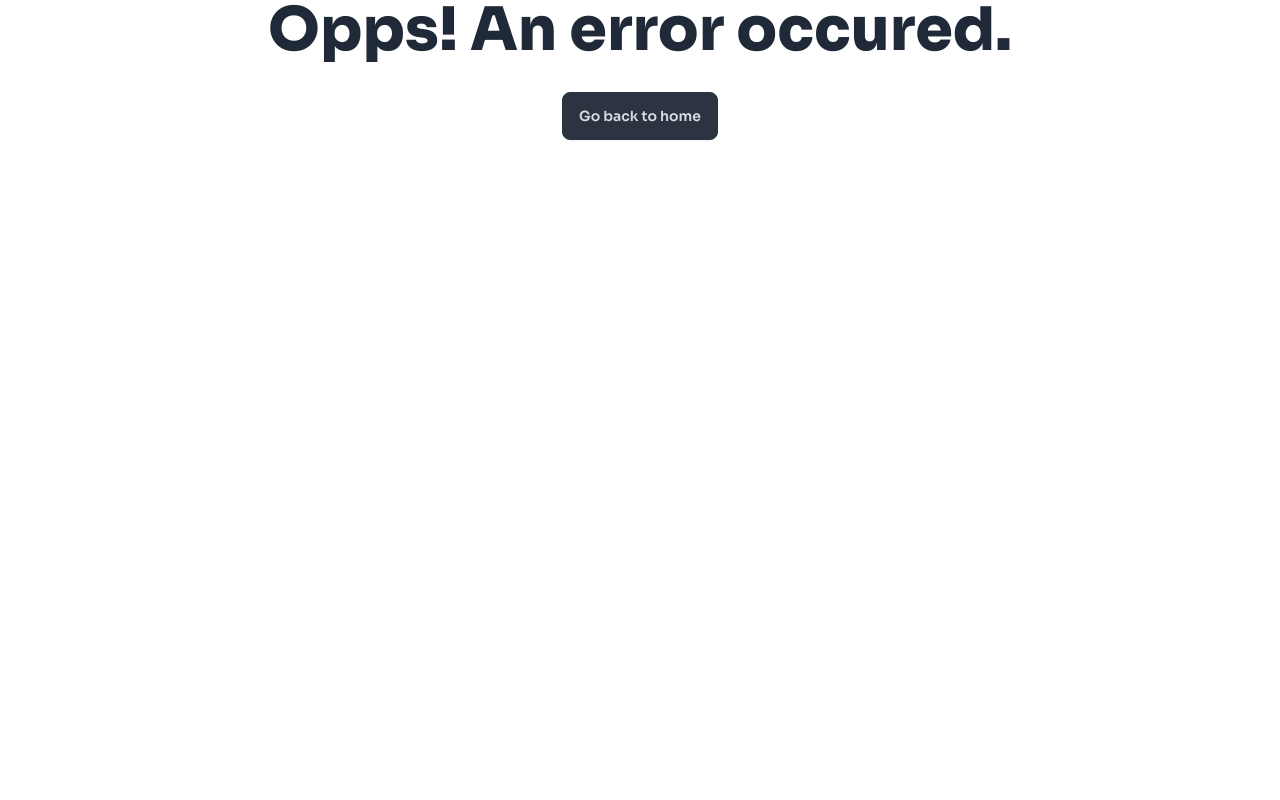
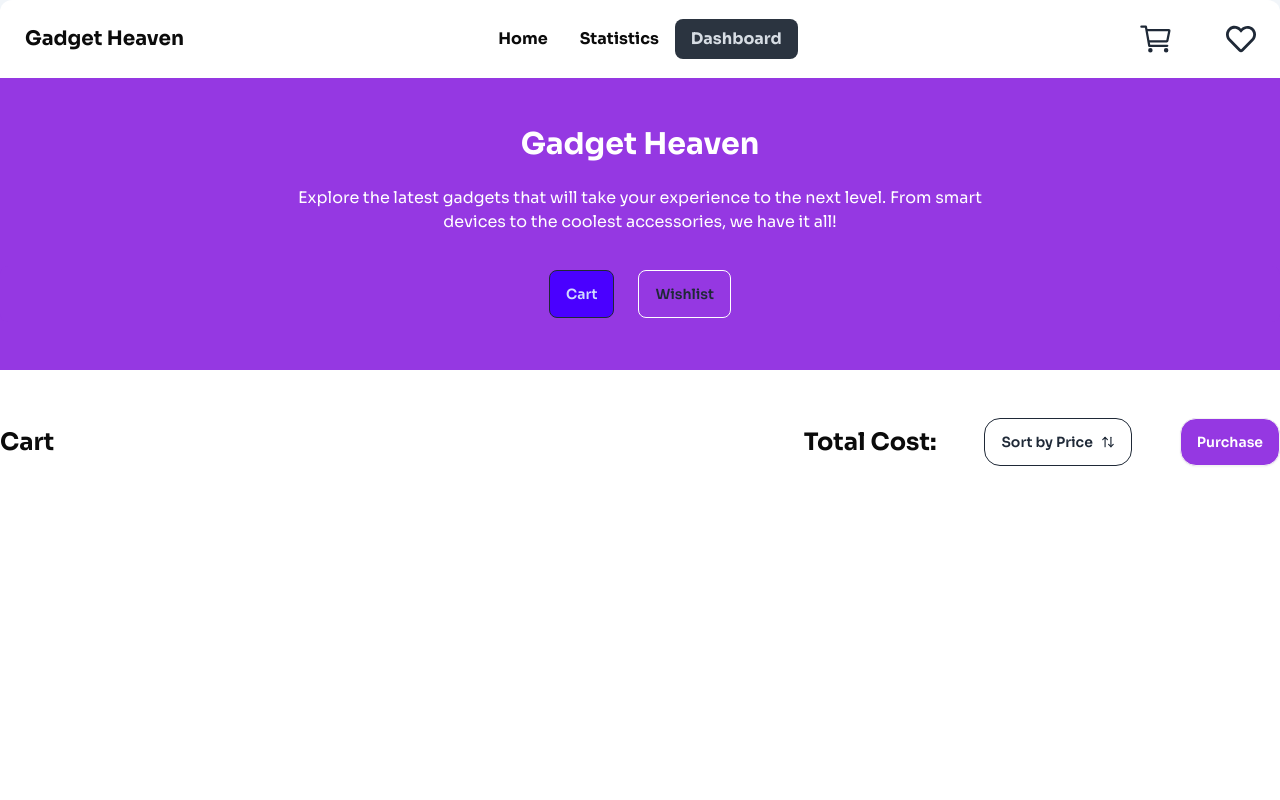
Before and after one commit to programming-hero-web-course-4/b10a8-gadget-heaven-Najmul-Shaon, a React (Vite) app: page /dashboard/cart in a window 1280 px wide. Shown: the top 800 px of the page. Built offline with nearby package versions, Linux system fonts and the light colour scheme.

Commit message:
cart and wishlist added

```diff
--- /dev/null
+++ b/src/Component/Cart/Cart.jsx
@@ -0,0 +1,36 @@
+import React, { useEffect, useState } from "react";
+import { getCartItems } from "../Utility/Utility";
+import { LuArrowUpDown } from "react-icons/lu";
+import CartCard from "../CartCard/CartCard";
+
+const Cart = () => {
+  const [cartProducts, setCartProducts] = useState([]);
+  useEffect(() => {
+    const cartItems = getCartItems();
+    setCartProducts(cartItems);
+  }, []);
+
+  return (
+    <div>
+      <div className="flex items-center justify-between my-12">
+        <h5 className="font-bold text-2xl text-black_color">Cart</h5>
+        <div className="flex items-center space-x-12">
+          <h5 className="text-black_color text-2xl font-bold">Total Cost:</h5>
+          <button className="btn btn-outline rounded-2xl">
+            Sort by Price <LuArrowUpDown></LuArrowUpDown>
+          </button>
+          <button className="btn bg-primary_color rounded-2xl text-white">
+            Purchase
+          </button>
+        </div>
+      </div>
+      <div className="flex flex-col gap-6">
+        {cartProducts.map((cartProduct, i) => (
+          <CartCard key={i} cartProduct={cartProduct}></CartCard>
+        ))}
+      </div>
+    </div>
+  );
+};
+
+export default Cart;
--- /dev/null
+++ b/src/Component/CartCard/CartCard.jsx
@@ -0,0 +1,31 @@
+import { TiDeleteOutline } from "react-icons/ti";
+
+const CartCard = ({ cartProduct }) => {
+  const { product_image, description, price, product_title } = cartProduct;
+  console.log(cartProduct);
+  return (
+    <div className="flex justify-between p-8 bg-base-200 rounded-xl">
+      <div className="flex gap-6">
+        <figure className="w-64">
+          <img className="w-full rounded-xl" src={product_image} alt="" />
+        </figure>
+        <div className="flex flex-col justify-evenly">
+          <h3 className="font-semibold text-black_color text-2xl">
+            {product_title}
+          </h3>
+          <p className="font-normal text-lg text-black_color/60">
+            {description}
+          </p>
+          <p className="font-semibold text-xl text-black_color/80">
+            Price: {price}
+          </p>
+        </div>
+      </div>
+      <div className="flex text-3xl text-orange-400">
+        <TiDeleteOutline></TiDeleteOutline>
+      </div>
+    </div>
+  );
+};
+
+export default CartCard;
--- a/src/Component/Category/Category.jsx
+++ b/src/Component/Category/Category.jsx
@@ -14,7 +14,7 @@ const Category = ({ categories }) => {
           key={i}
           role="tab"
           className={({ isActive }) =>
-            `tab btn w-36 ${isActive ? "tab-active" : ""} `
+            `tab btn w-full ${isActive ? "tab-active" : ""} `
           }
         >
           {category.category}
--- a/src/Component/Dashboard/Dashboard.jsx
+++ b/src/Component/Dashboard/Dashboard.jsx
@@ -1,15 +1,50 @@
 import React from "react";
+import { NavLink, Outlet } from "react-router-dom";
 
 const Dashboard = () => {
   return (
-    <div>
-      <div className="text-center space-y-6 py-8">
-        <h3 className="font-bold text-3xl text-white">Gadget Heaven</h3>
-        <p className="font-normal text-black_color/60 text-base w-7/12 mx-auto">
-          Leading the way in cutting-edge technology and innovation.
-        </p>
+    <>
+      <div className="container mx-auto bg-primary_color py-12">
+        <div className="text-center space-y-6">
+          <h3 className="font-bold text-3xl text-white">Gadget Heaven</h3>
+          <p className="font-normal text-white text-base w-7/12 mx-auto">
+            Explore the latest gadgets that will take your experience to the
+            next level. From smart devices to the coolest accessories, we have
+            it all!
+          </p>
+        </div>
+        <div
+          role="tablist"
+          className="tabs tabs-boxed flex gap-6 justify-center bg-primary_color mt-8"
+        >
+          <NavLink
+            to="/dashboard/cart"
+            role="tab"
+            className={({ isActive }) =>
+              `tab btn btn-outline border border-white ${
+                isActive ? "tab-active" : ""
+              } `
+            }
+          >
+            Cart
+          </NavLink>
+          <NavLink
+            to="/dashboard/wishlist"
+            role="tab"
+            className={({ isActive }) =>
+              `tab btn btn-outline border border-white ${
+                isActive ? "tab-active" : ""
+              } `
+            }
+          >
+            Wishlist
+          </NavLink>
+        </div>
       </div>
-    </div>
+      <div>
+        <Outlet></Outlet>
+      </div>
+    </>
   );
 };
 
--- /dev/null
+++ b/src/Component/Wishlist/Wishlist.jsx
@@ -0,0 +1,25 @@
+import React, { useEffect, useState } from "react";
+import { getWishtItems } from "../Utility/Utility";
+import WishlistCard from "../WishlistCard/WishlistCard";
+
+const Wishlist = () => {
+  const [wishProducts, setWishProducts] = useState([]);
+  useEffect(() => {
+    const wishItems = getWishtItems();
+    setWishProducts(wishItems);
+  }, []);
+  return (
+    <div>
+      <div className="flex items-center justify-between my-12">
+        <h5 className="font-bold text-2xl text-black_color">Wishlist</h5>
+      </div>
+      <div className="flex flex-col gap-6">
+        {wishProducts.map((wishProduct,i) => (
+          <WishlistCard key={i} wishProduct={wishProduct}></WishlistCard>
+        ))}
+      </div>
+    </div>
+  );
+};
+
+export default Wishlist;
--- /dev/null
+++ b/src/Component/WishlistCard/WishlistCard.jsx
@@ -0,0 +1,31 @@
+import React from "react";
+import { TiDeleteOutline } from "react-icons/ti";
+
+const WishlistCard = ({ wishProduct }) => {
+  const { product_image, description, price, product_title } = wishProduct;
+  return (
+    <div className="flex justify-between p-8 bg-base-200 rounded-xl">
+      <div className="flex gap-6">
+        <figure className="w-64">
+          <img className="w-full rounded-xl" src={product_image} alt="" />
+        </figure>
+        <div className="flex flex-col justify-evenly">
+          <h3 className="font-semibold text-black_color text-2xl">
+            {product_title}
+          </h3>
+          <p className="font-normal text-lg text-black_color/60">
+            {description}
+          </p>
+          <p className="font-semibold text-xl text-black_color/80">
+            Price: {price}
+          </p>
+        </div>
+      </div>
+      <div className="flex text-3xl text-orange-400">
+        <TiDeleteOutline></TiDeleteOutline>
+      </div>
+    </div>
+  );
+};
+
+export default WishlistCard;
```
Also changed, not shown: src/main.jsx (+16 -0 lines).
